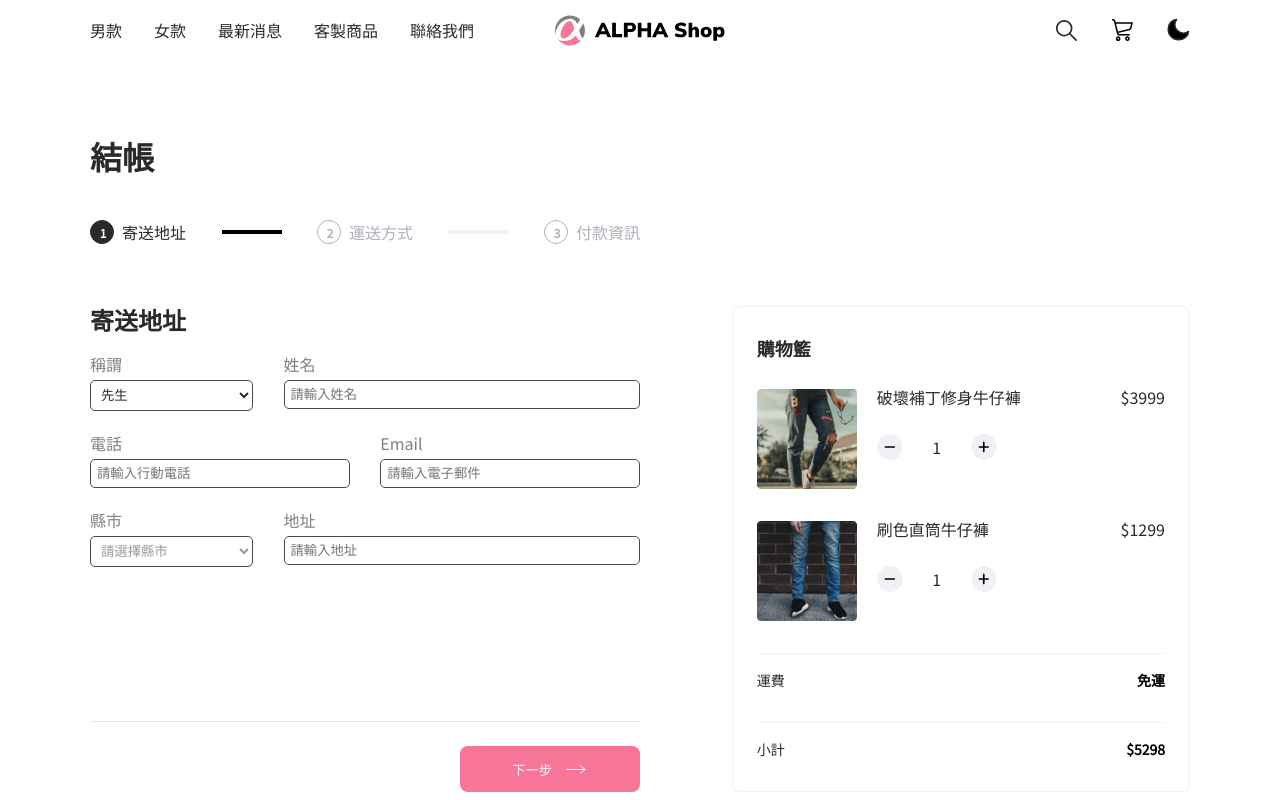
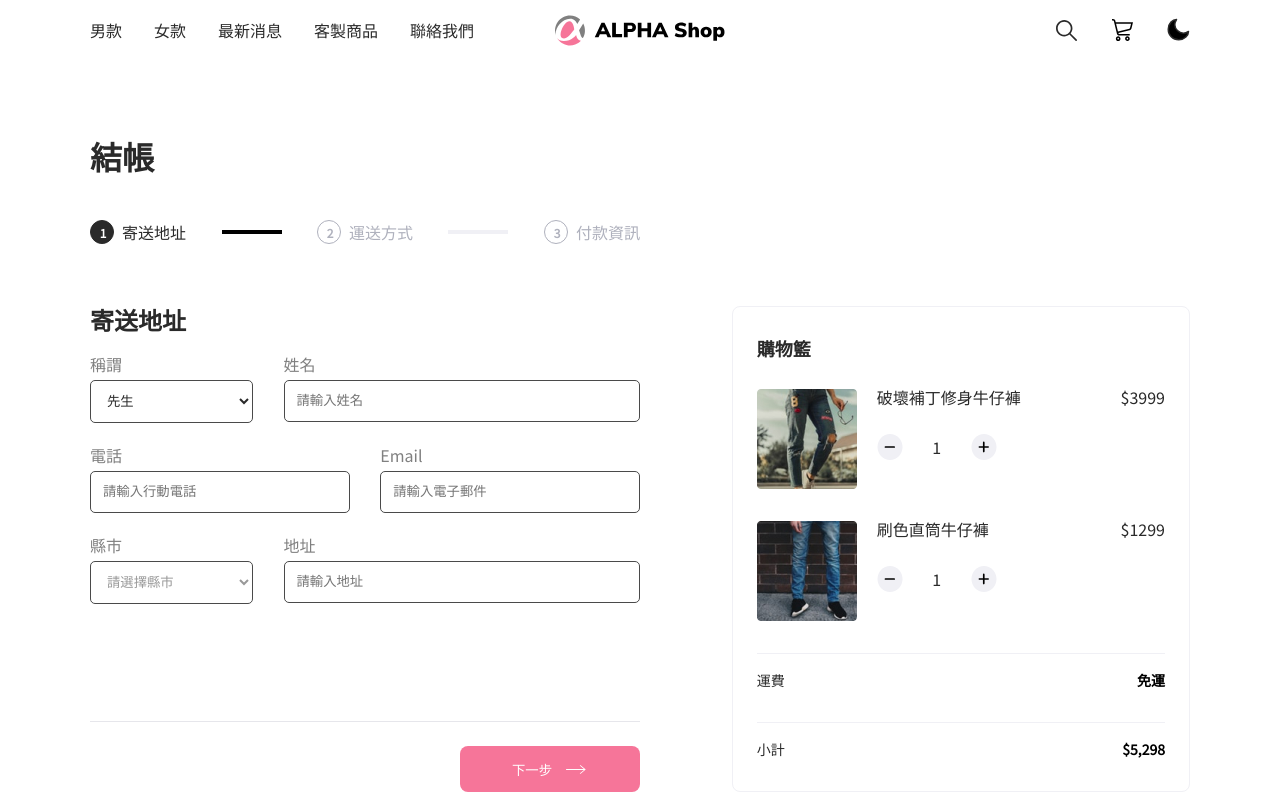
Before and after one commit to WeiLocus/alpha_shop_react, a React (Create React App) app: page / in a window 1280 px wide. Shown: the top 800 px of the page. Built offline with nearby package versions, Linux system fonts and the light colour scheme.

Commit message:
use useContext Hook to get cartItems data instead of use props

```diff
--- a/src/components/Main/Cart.jsx
+++ b/src/components/Main/Cart.jsx
@@ -1,18 +1,20 @@
 import {ReactComponent as Plus} from "assets/icons/plus.svg"
 import {ReactComponent as Minus} from "assets/icons/minus.svg"
 import { cartItems } from "constants/cartData"
-
-import { useState } from 'react'
+import { useContext } from 'react'
+import { CartContext } from "./CartContext"
 
 export default function Cart () {
-  const [ cartLists, setCartLists ] = useState([...cartItems])
-  const totalPrice = cartLists.reduce((total,item) => {
+  const [products, setProducts] = useContext(CartContext)
+
+  const totalPrice = products.reduce((total,item) => {
     return total + item.price * item.quantity
   },0)
+
   // console.log('totalPrice:',totalPrice)
-  // + & - 的Click event handler，傳入id 和action 判斷行為
+
   const  handleQuantityClick = (id, action) => {
-    const nextCartLists = cartLists.map((item) => {
+    const nextCartLists = products.map((item) => {
       if (item.id === id) {
         if (action === "add") {
           return {
@@ -29,13 +31,13 @@ export default function Cart () {
       return item
     })
     // 只顯示商品數量 > 1 的商品
-    setCartLists(nextCartLists.filter((item) => item.quantity > 0 ))
+    setProducts(nextCartLists.filter((item) => item.quantity > 0 ))
   }
 
   return (
     <section className="cart-container col col-lg-5 col-sm-12">
     <h3 className="cart-title">購物籃</h3>
-    <OrderItem items={cartLists} handleQuantityClick={handleQuantityClick}/>
+    <OrderItem items={products} handleQuantityClick={handleQuantityClick}/>
     <CartInfo totalPrice={totalPrice}/>
   </section>
   )
@@ -80,8 +82,92 @@ function CartInfo ({totalPrice}) {
       </section>
       <section className="cart-info total col col-12">
         <div className="text">小計</div>
-        <div className="price">${totalPrice}</div>
+        <div className="price">${totalPrice.toLocaleString()}</div>
       </section>
     </>
   )
 }
+
+// export default function Cart () {
+//   const [products, setProducts] = useContext(CartContext)
+
+//   const totalPrice = products.reduce((total,item) => {
+//     return total + item.price * item.quantity
+//   },0)
+
+//   console.log('totalPrice:',totalPrice)
+
+//   const  handleQuantityClick = (id, action) => {
+//     const nextCartLists = products.map((item) => {
+//       if (item.id === id) {
+//         if (action === "add") {
+//           return {
+//             ...item,
+//             quantity: item.quantity + 1
+//           }
+//         } else if (action === "minus") {
+//           return {
+//             ...item,
+//             quantity: item.quantity - 1
+//           }
+//         }
+//       }
+//       return item
+//     })
+//     // 只顯示商品數量 > 1 的商品
+//     setProducts(nextCartLists.filter((item) => item.quantity > 0 ))
+//   }
+
+//   return (
+//     <section className="cart-container col col-lg-5 col-sm-12">
+//     <h3 className="cart-title">購物籃</h3>
+//     <OrderItem items={products} handleQuantityClick={handleQuantityClick}/>
+//     <CartInfo totalPrice={totalPrice}/>
+//   </section>
+//   )
+// }
+
+// function OrderItem ({items, handleQuantityClick}) {
+//   const listItems = items.map ((item) => {
+//     return (
+//       <div
+//         className="product-container col col-12"
+//         data-count="0"
+//         data-price={item.price}
+//         key={item.id}>
+//         <img className="img-container" src={item.img} alt={item.name}/>
+//         <div className="product-info">
+//           <div className="product-name">{item.name}</div>
+//           <div className="product-control-container">
+//             <div className="product-control">
+//               <Minus className="product-action cursor-point" onClick={() => handleQuantityClick(item.id,"minus")}/>
+//               <span className="product-count">{item.quantity}</span>
+//               <Plus className="product-action cursor-point" onClick={() => handleQuantityClick(item.id,"add")}/>
+//             </div>
+//           </div>
+//           <div className="price">${item.price}</div>
+//         </div>
+//       </div>
+//   )
+//   })
+//   return (
+//     <section className="product-list col col-12" data-total-price="0">
+//       {listItems}
+//     </section>
+//     )
+// }
+
+// function CartInfo ({totalPrice}) {
+//   return (
+//     <>
+//       <section className="cart-info shipping col col-12">
+//         <div className="text">運費</div>
+//         <div className="price">免運</div>
+//       </section>
+//       <section className="cart-info total col col-12">
+//         <div className="text">小計</div>
+//         <div className="price">${totalPrice.toLocaleString()}</div>
+//       </section>
+//     </>
+//   )
+// }
--- /dev/null
+++ b/src/components/Main/CartContext.js
@@ -0,0 +1,22 @@
+import { createContext } from 'react';
+import productOne from '../../assets/images//product-1.jpg'
+import productTwo from '../../assets/images//product-2.jpg'
+
+export const cartItems = [
+  {
+    id: 1,
+    name: "破壞補丁修身牛仔褲",
+    img: productOne,
+    quantity: 1,
+    price: 3999,
+  },
+  {
+    id: 2,
+    name: "刷色直筒牛仔褲",
+    img: productTwo,
+    quantity: 1,
+    price: 1299,
+  },
+];
+
+export const CartContext = createContext(cartItems)
--- a/src/components/Main/Main.jsx
+++ b/src/components/Main/Main.jsx
@@ -3,6 +3,7 @@ import ProgressControl from "./ProgressControl"
 import Cart from "./Cart"
 import { useState } from 'react'
 
+import { CartContext, cartItems } from './CartContext'
 export default function Main () {
   const [ phase, setPhase ] = useState('address')
   const handleStepButtonClick = (step) => {
@@ -13,8 +14,10 @@ export default function Main () {
   const handleOrder = (order) => {
     setOrder(order);
   }
+  const [products,setProducts] = useState(cartItems)
   return (
-      <main className="site-main">
+    <main className="site-main">
+      <CartContext.Provider value={[products,setProducts]}>
       <div className="main-container">
         <OrderPanel
           phase={phase}
@@ -27,6 +30,7 @@ export default function Main () {
           order={order}
           onBtnClick={handleOrder}/>
       </div>
+    </CartContext.Provider>
     </main>
   )
 }
--- a/src/components/Main/ProgressControl.jsx
+++ b/src/components/Main/ProgressControl.jsx
@@ -1,7 +1,7 @@
 import {ReactComponent as LeftArrow} from "assets/icons/left-arrow.svg"
 import {ReactComponent as RightArrow} from "assets/icons/right-arrow.svg"
 
-export default function ProgressControl ({phase ,onSwitchPhase, order, onBtnClick}) {
+export default function ProgressControl ({phase ,onSwitchPhase, onBtnClick}) {
   const handleBtnClick = (e) => {
     const btnPhase = e.target.parentElement.dataset.phase
     //control nextBtn
--- a/src/styles/form.scss
+++ b/src/styles/form.scss
@@ -66,7 +66,8 @@ section.form-body {
     input {
       width: 100%;
       border-radius: 5px;
-      padding: 6px;
+      padding: 12px;
+      line-height: 16px;
       background-color: transparent;
       border: 1px solid var(--input-border);
       cursor: pointer;
```
